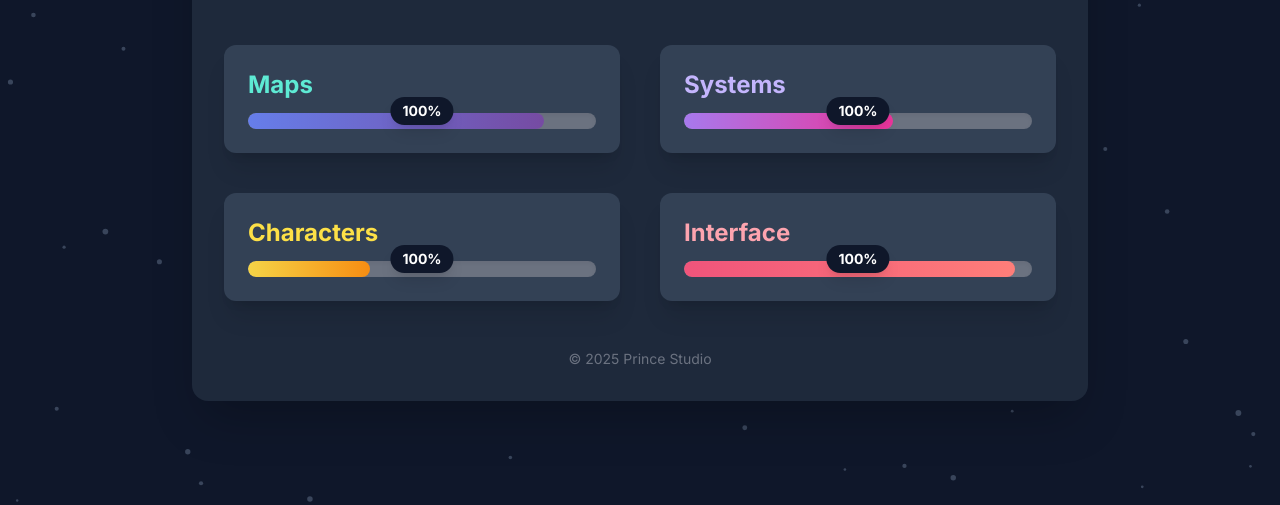
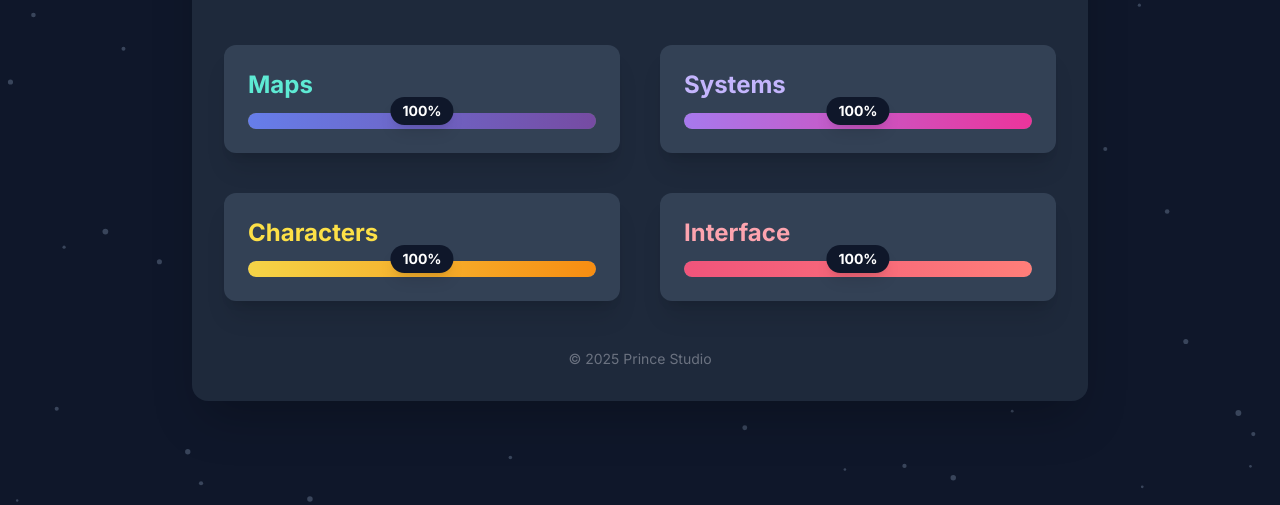
Before and after one commit to Pitchstep/progress, a plain HTML site: page index.html in a window 1280 px wide. Shown: the part 295-800 px from the top of the page. Drawn offline with nearby package versions, Linux system fonts and the light colour scheme.

Commit message:
Update index.html

```diff
--- a/index.html
+++ b/index.html
@@ -121,10 +121,10 @@
         document.addEventListener('DOMContentLoaded', () => {
             // Animate the progress bars on page load
             const progressBars = [
-                { id: 'gameplay-progress', progress: 85 },
-                { id: 'visuals-progress', progress: 60 },
-                { id: 'sound-progress', progress: 35 },
-                { id: 'level-progress', progress: 95 }
+                { id: 'gameplay-progress', progress: 100 },
+                { id: 'visuals-progress', progress: 100 },
+                { id: 'sound-progress', progress: 100 },
+                { id: 'level-progress', progress: 100 }
             ];
 
             // Loop through each progress bar and set the final width
```
